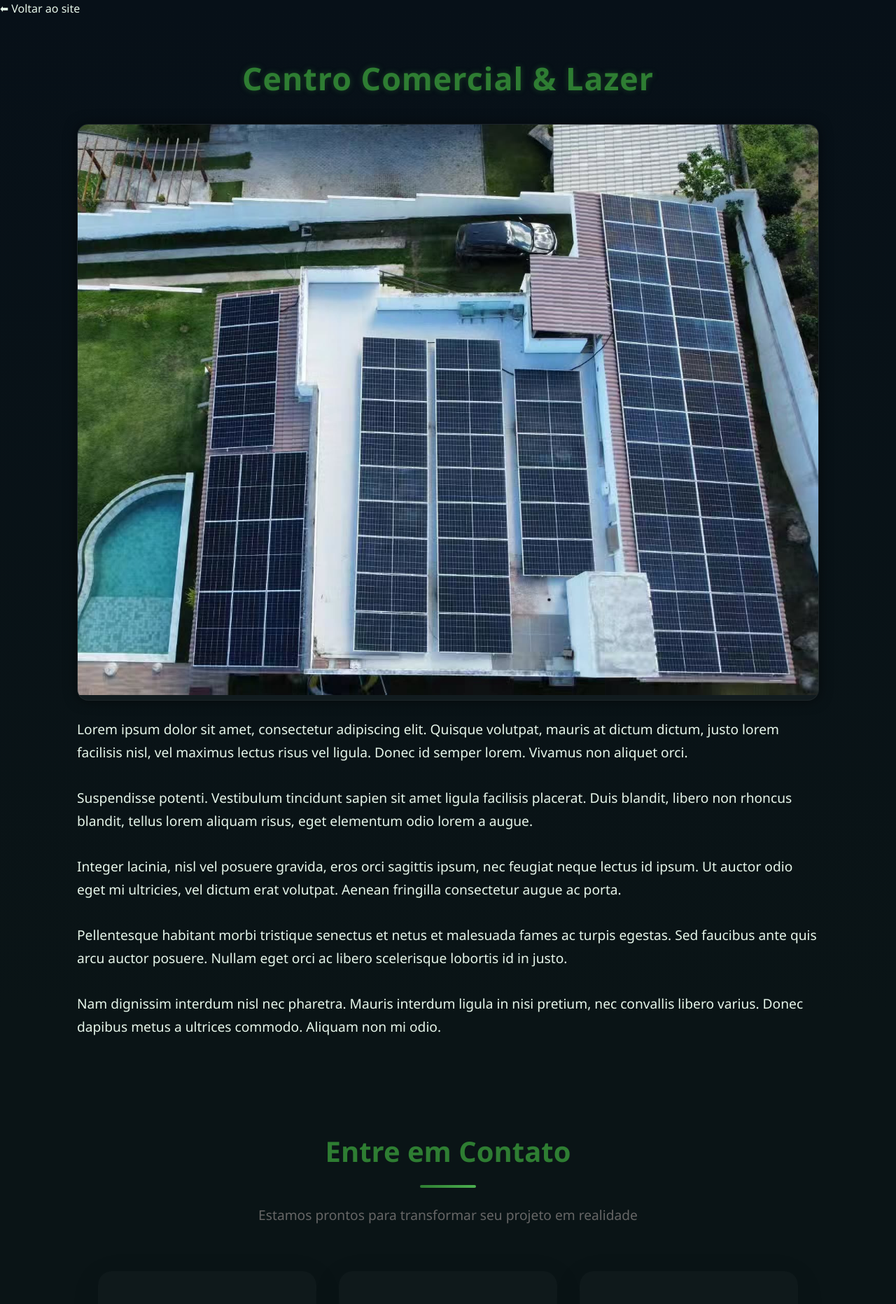
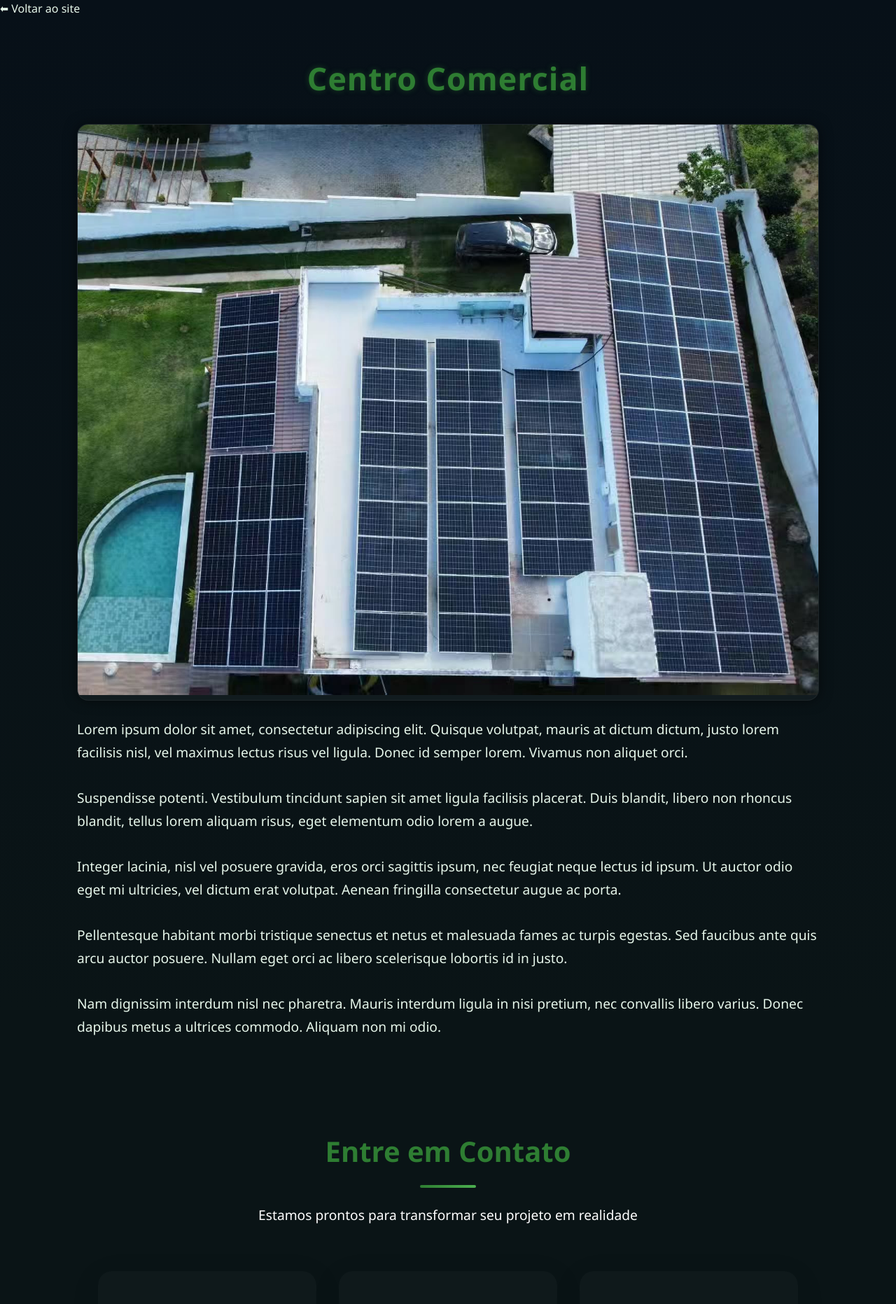
Before and after one commit to Vinimtt/projeto_integrador_I, a Next.js app in the folder projeto/: page /comercial in a window 1280 px wide. Shown: the top 1863 px of the page at 70% size. Built offline with nearby package versions, Linux system fonts and the light colour scheme.

Commit message:
update: correção de nome e cores

```diff
--- a/projeto/src/app/comercial/page.jsx
+++ b/projeto/src/app/comercial/page.jsx
@@ -16,7 +16,7 @@ export default function Page() {
 
       {/* CONTAINER DO PROJETO */}
       <div className={styles["project-container"]}>
-        <h1 className={styles["project-title"]}>Centro Comercial & Lazer</h1>
+        <h1 className={styles["project-title"]}>Centro Comercial</h1>
 
         <div className={styles["project-image-wrapper"]}>
           <img
--- a/projeto/src/app/corporativo/page.jsx
+++ b/projeto/src/app/corporativo/page.jsx
@@ -16,7 +16,7 @@ export default function Page() {
 
       {/* CONTAINER DO PROJETO */}
       <div className={styles["project-container"]}>
-        <h1 className={styles["project-title"]}>Centro Comercial & Lazer</h1>
+        <h1 className={styles["project-title"]}>Prédio Corporativo</h1>
 
         <div className={styles["project-image-wrapper"]}>
           <img
--- a/projeto/src/app/galpao/page.jsx
+++ b/projeto/src/app/galpao/page.jsx
@@ -16,7 +16,7 @@ export default function Page() {
 
       {/* CONTAINER DO PROJETO */}
       <div className={styles["project-container"]}>
-        <h1 className={styles["project-title"]}>Centro Comercial & Lazer</h1>
+        <h1 className={styles["project-title"]}>Galpão comercial</h1>
 
         <div className={styles["project-image-wrapper"]}>
           <img
--- a/projeto/src/app/moderno/page.jsx
+++ b/projeto/src/app/moderno/page.jsx
@@ -16,7 +16,7 @@ export default function Page() {
 
       {/* CONTAINER DO PROJETO */}
       <div className={styles["project-container"]}>
-        <h1 className={styles["project-title"]}>Centro Comercial & Lazer</h1>
+        <h1 className={styles["project-title"]}>Casa Moderna </h1>
 
         <div className={styles["project-image-wrapper"]}>
           <img
--- a/projeto/src/app/residencial/page.jsx
+++ b/projeto/src/app/residencial/page.jsx
@@ -16,7 +16,7 @@ export default function Page() {
 
       {/* CONTAINER DO PROJETO */}
       <div className={styles["project-container"]}>
-        <h1 className={styles["project-title"]}>Centro Comercial & Lazer</h1>
+        <h1 className={styles["project-title"]}>Ambiente Residencial</h1>
 
         <div className={styles["project-image-wrapper"]}>
           <img
--- a/projeto/src/components/ContatoSection.module.css
+++ b/projeto/src/components/ContatoSection.module.css
@@ -33,7 +33,7 @@
 
 .sectionSubtitle {
   font-size: 1.2rem;
-  color: #666;
+  color: #ffffff;
   max-width: 600px;
   margin: 0 auto;
 }
--- a/projeto/src/components/ServicosSection.module.css
+++ b/projeto/src/components/ServicosSection.module.css
@@ -32,7 +32,7 @@
 
 .sectionSubtitle {
   font-size: 1.2rem;
-  color: #666;
+  color: #fefefe;
   max-width: 600px;
   margin: 0 auto;
 }
```
